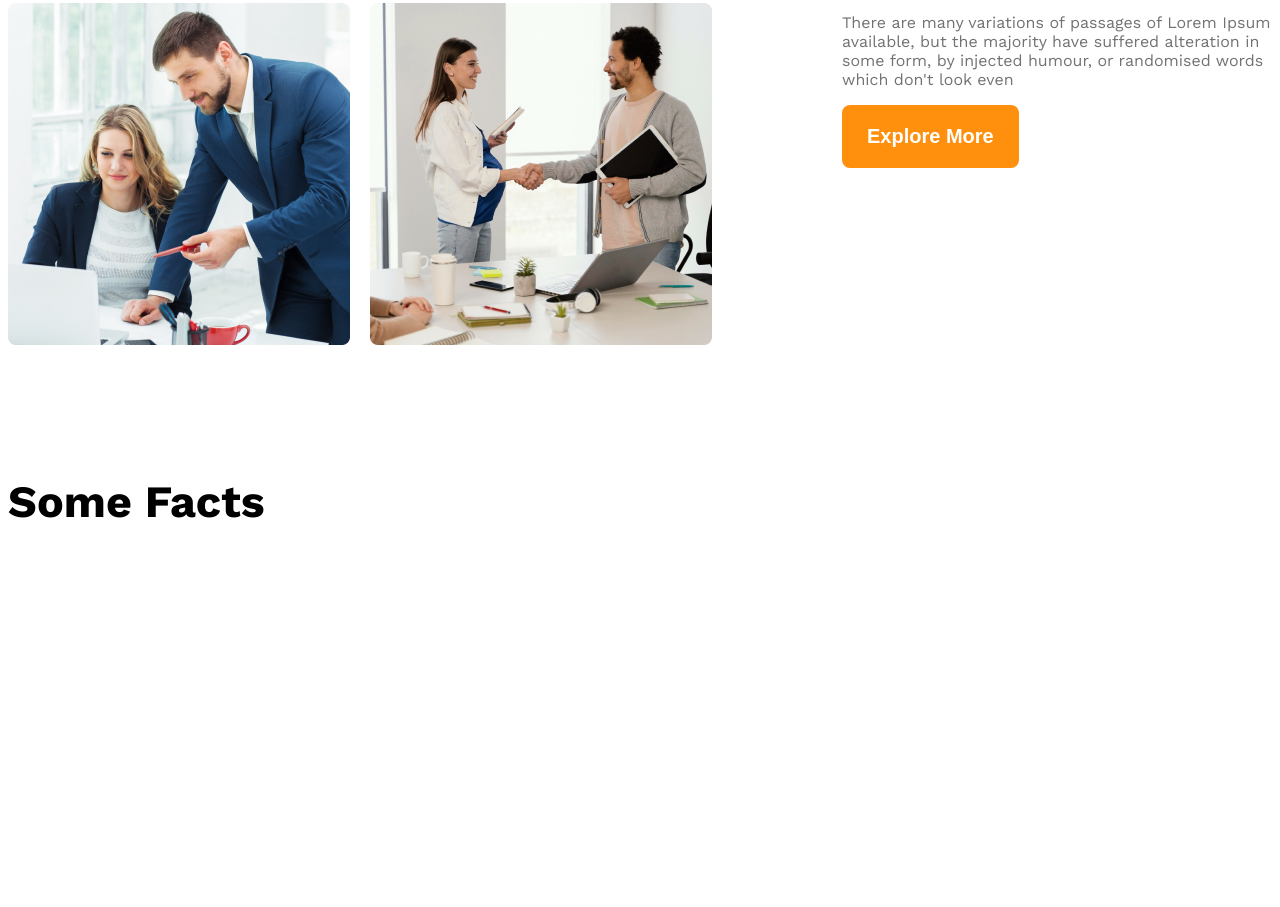
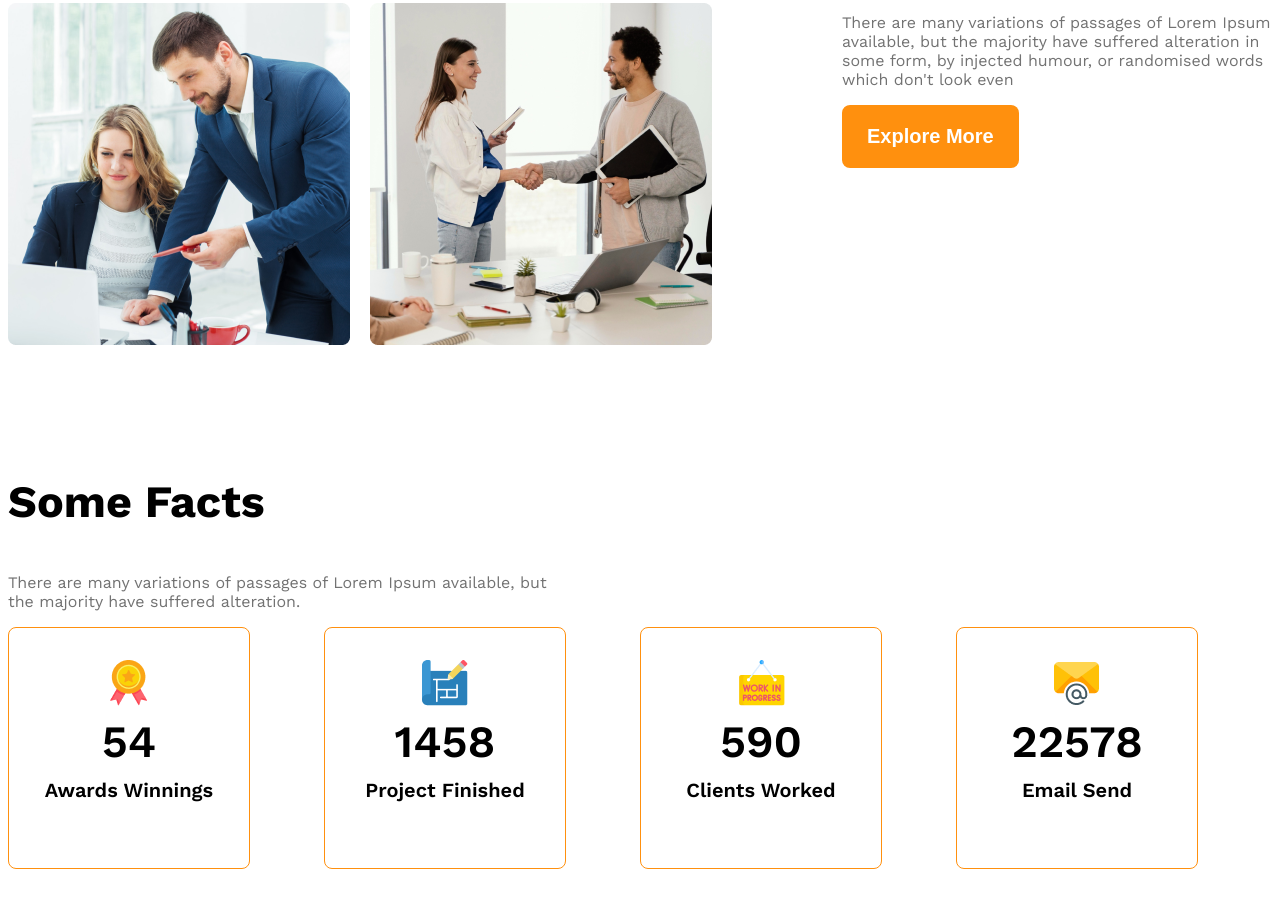
Before and after one commit to mdmehedihasan12/G3-Architects, a plain HTML site: page index.html in a window 1280 px wide. Shown: the part 1673-2580 px from the top of the page. Before the commit the page ends 2331 px from the top, so only its background shows below. Drawn offline with nearby package versions, Linux system fonts and the light colour scheme.

Commit message:
section three done

```diff
--- a/index.html
+++ b/index.html
@@ -46,6 +46,38 @@
         <!-- features will enjoy -->
         <section>
             <h3 class="section-title">Some Facts</h3>
+            <p class="text-light-gray fact-description">There are many variations of passages of Lorem Ipsum available, but the majority have suffered alteration.</p>
+            <div class="facts-container">
+                <!-- .fact*4>img.fact-icon+h4.fact-number+h5.fact-name -->
+                <div class="fact-card display-flex">
+                    <div>
+                        <img src="images/icons/ribon.png" alt="" class="fact-icon">
+                        <h4 class="fact-number">54</h4>
+                        <h5 class="fact-name">Awards Winnings</h5>
+                    </div>
+                </div>
+                <div class="fact-card display-flex">
+                    <div>
+                        <img src="images/icons/projects.png" alt="" class="fact-icon">
+                        <h4 class="fact-number">1458</h4>
+                        <h5 class="fact-name">Project Finished</h5>
+                    </div>
+                </div>
+                <div class="fact-card display-flex">
+                    <div>
+                        <img src="images/icons/customers.png" alt="" class="fact-icon">
+                        <h4 class="fact-number">590</h4>
+                        <h5 class="fact-name">Clients Worked</h5>
+                    </div>
+                </div>
+                <div class="fact-card display-flex">
+                    <div>
+                        <img src="images/icons/email.png" alt="" class="fact-icon">
+                        <h4 class="fact-number">22578</h4>
+                        <h5 class="fact-name">Email Send</h5>
+                    </div>
+                </div>
+            </div>
         </section>
         <!--Some facts -->
         <section class="some-facts">
--- a/style.css
+++ b/style.css
@@ -112,6 +112,35 @@ main > section{
 #quick-list{
     font-weight: 500;
 }
+/* same fact related style */
+.facts-container{
+    display: grid;
+    grid-template-columns: repeat(4, 1fr );
+}
+.fact-card{
+    border: 1px solid #ff900e;
+    width: 240px;
+    height: 240px;
+    border-radius: 8px;
+    text-align: center;
+    align-items: center;
+    justify-content: center;
+}
+
+.fact-number{
+    font-size: 2.8rem;
+    font-weight: 600;
+    margin-top:5px ;
+    margin-bottom: 10px;
+}
+.fact-name{
+    font-size: 1.25rem;
+    font-weight: 600;
+    margin-top: 10px;
+}
+.fact-description{
+    max-width: 540px;
+}
 /* responsive media query */
 @media screen and (max-width:576px) {
     .navbar,
```
